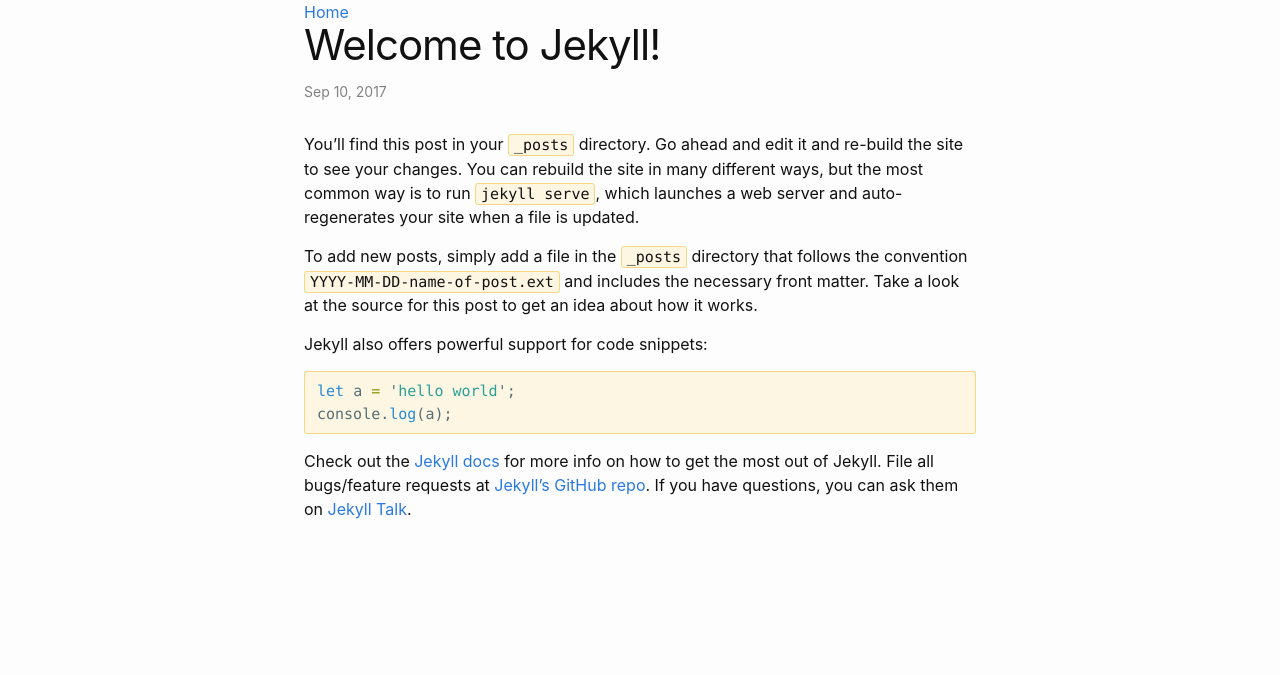
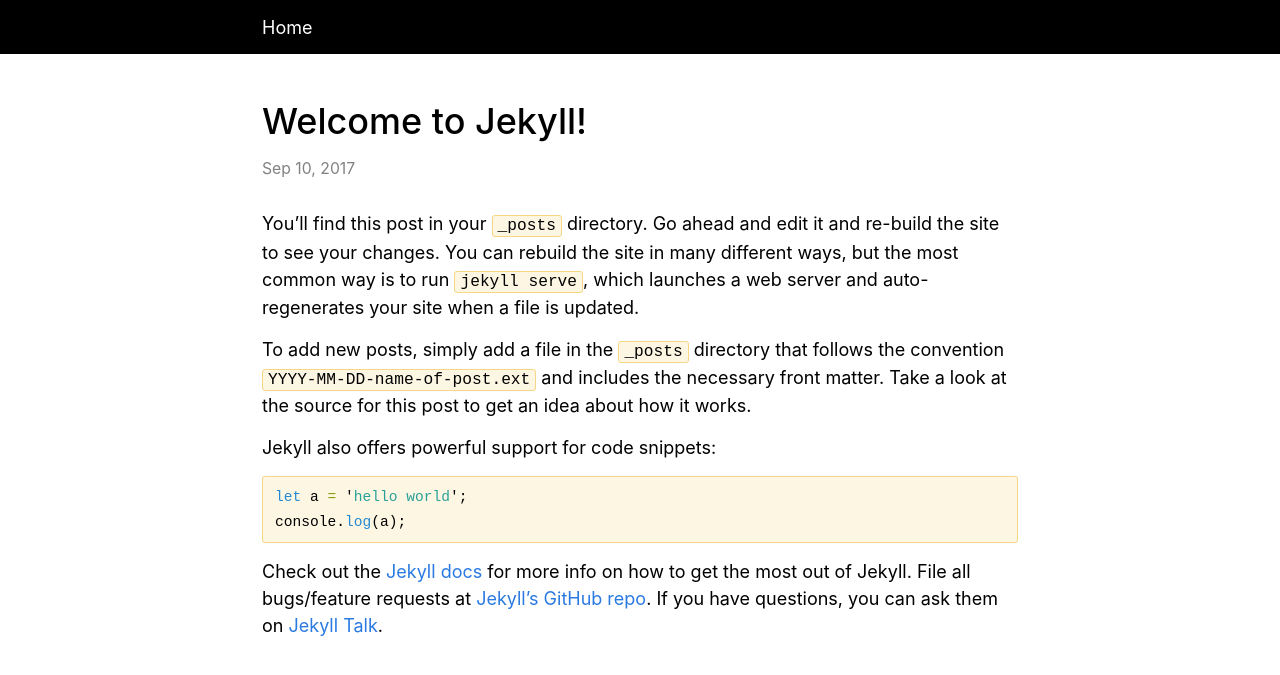
Before and after one commit to themichaelyang/jekyll-starter, a Jekyll site: the page built from _posts/2017-09-10-welcome-to-jekyll.md, in a window 1280 px wide and 900 px high. Shown: the top 675 px of the window. Built offline with Jekyll 4.4.1, drawn with Linux system fonts in a browser that asks for light colours.

Commit message:
added navbar, refactored styles

```diff
--- a/_config.yml
+++ b/_config.yml
@@ -21,3 +21,6 @@ sass:
     style: compressed
 # Build settings
 markdown: kramdown
+kramdown:
+  input: GFM
+  hard_wrap: false
--- a/_layouts/default.html
+++ b/_layouts/default.html
@@ -8,8 +8,12 @@
   <link rel="stylesheet" href="/stylesheets/style.css">
 </head>
 <body>
+  <nav class="navbar">
+    <ul class="navbar__inner">
+      <li class="navbar__item"><a class="navbar__text" href="/">Home</a></li>
+    </ul>
+  </nav>
   <main>
-    <a href="/">Home</a>
     {{ content }}
   </main>
 </body>
--- a/_sass/_base.scss
+++ b/_sass/_base.scss
@@ -1,3 +1,53 @@
+$base-font-family: Interface, apple-system, BlinkMacSystemFont, "Helvetica Neue", Helvetica, Arial, sans-serif;
+$base-font-size:   18px;
+$base-font-weight: 400;
+$small-font-size:  $base-font-size * 0.875;
+$base-line-height: 1.5;
+
+// Our variables
+// Seems like Droid Sans -> Open Sans -> Noto Sans (nicest weight + kerning)
+$spacing-unit:     30px;
+
+// $text-color:       #586e75;
+// $text-color:       #444;
+$text-color:       black;
+// $background-color: #fdfdfd;
+$background-color: white;
+$brand-color:      #2a7ae2;
+
+$grey-color:       #828282;
+$grey-color-light: lighten($grey-color, 40%);
+$grey-color-dark:  darken($grey-color, 25%);
+
+// Width of the content area
+$content-width:    800px;
+
+$on-palm:          600px;
+$on-laptop:        800px;
+
+// $base01: #586e75;
+$base01: black;
+$base1: #93a1a1;
+$base3: #fdf6e3;
+$orange: #cb4b16;
+$red: #dc322f;
+$blue: #268bd2;
+$cyan: #2aa198;
+$green: #859900;
+
+// Use media queries like this:
+// @include media-query($on-palm) {
+//     .wrapper {
+//         padding-right: $spacing-unit / 2;
+//         padding-left: $spacing-unit / 2;
+//     }
+// }
+@mixin media-query($device) {
+    @media screen and (max-width: $device) {
+        @content;
+    }
+}
+
 /**
 * Reset some basic elements
 */
@@ -8,6 +58,10 @@ dl, dd, ol, ul, figure {
   padding: 0;
 }
 
+html {
+  background-color: black;
+}
+
 /**
 * Basic styling
 */
@@ -16,17 +70,75 @@ body {
   color: $text-color;
   background-color: $background-color;
   -webkit-text-size-adjust: 100%;
-    -webkit-font-feature-settings: "kern" 1;
-    -moz-font-feature-settings: "kern" 1;
-    -o-font-feature-settings: "kern" 1;
   font-feature-settings: "kern" 1;
   font-kerning: normal;
+  text-rendering: optimizeLegibility;
+  -webkit-font-smoothing: subpixel-antialiased;
+  min-height: 100vh;
+  height: 100%;
+}
+
+%block--reset {
+  padding: 0;
+  margin: 0;
+}
+
+%list--reset {
+  @extend %block--reset;
+  list-style: none;
+}
+
+%block--centered {
+  margin: 0 auto;
+}
+
+%container {
+  width: 90%;
+  max-width: 42em;
+}
+
+%container--centered {
+  @extend %container;
+  @extend %block--centered;
+}
+
+$navbar-bg-color: black;
+$navbar-color: white;
+$navbar-height: 3em;
+
+.navbar {
+  height: $navbar-height;
+  width: 100%;
+  background-color: $navbar-bg-color;
+  position: fixed;
+  top: 0; left: 0;
+
+  display: flex;
+  flex-direction: column;
+}
+
+.navbar__inner {
+  @extend %list--reset;
+  @extend %container--centered;
+
+  flex: 1;
+  align-items: center;
+  flex-direction: row;
+  display: flex;
+}
+
+.navbar__text {
+  color: $navbar-color;
+
+  &:visited {
+    color: $navbar-color;
+  }
 }
 
 main {
-  width: 90%;
-  max-width: 42em;
-  margin: 0 auto;
+  @extend %container--centered;
+  margin-top: $navbar-height;
+  padding-top: 3rem;
 }
 
 /**
@@ -76,7 +188,8 @@ li {
 * Headings
 */
 h1, h2, h3, h4, h5, h6 {
-    font-weight: $base-font-weight;
+  font-weight: 500;
+  // letter-spacing: -0.01em;
 }
 
 /**
@@ -119,11 +232,12 @@ blockquote {
 */
 pre,
 code {
-    font-size: 15px;
+  font-size: 0.9em;
   border: 1px solid darken($base3, 20%);
   border-radius: 3px;
   background-color: $base3;
-    font-family: Menlo, monospace;
+  color: $base01;
+  font-family: "Roboto Mono", monospace;
 }
 
 code {
@@ -142,26 +256,6 @@ pre {
 }
 
 /**
- * Wrapper
- */
-.wrapper {
-    max-width: -webkit-calc(#{$content-width} - (#{$spacing-unit} * 2));
-    max-width:         calc(#{$content-width} - (#{$spacing-unit} * 2));
-    margin-right: auto;
-    margin-left: auto;
-    padding-right: $spacing-unit;
-    padding-left: $spacing-unit;
-    @extend %clearfix;
-
-    @include media-query($on-laptop) {
-        max-width: -webkit-calc(#{$content-width} - (#{$spacing-unit}));
-        max-width:         calc(#{$content-width} - (#{$spacing-unit}));
-        padding-right: $spacing-unit / 2;
-        padding-left: $spacing-unit / 2;
-    }
-}
-
-/**
 * Clearfix
 */
 %clearfix {
--- a/_sass/_layout.scss
+++ b/_sass/_layout.scss
@@ -38,13 +38,8 @@
 }
 
 .post-title {
-    font-size: 42px;
-    letter-spacing: -1px;
-    line-height: 1;
-
-    @include media-query($on-laptop) {
-        font-size: 36px;
-    }
+    font-size: 36px;
+    line-height: 1.1;
 }
 
 .post-content {
--- a/stylesheets/style.scss
+++ b/stylesheets/style.scss
@@ -3,53 +3,6 @@
 ---
 @charset "utf-8";
 
-// Our variables
-$base-font-family: -apple-system, BlinkMacSystemFont, "Helvetica Neue", Helvetica, Arial, sans-serif;
-$base-font-size:   16px;
-$base-font-weight: 400;
-$small-font-size:  $base-font-size * 0.875;
-$base-line-height: 1.5;
-
-$spacing-unit:     30px;
-
-$text-color:       #111;
-$background-color: #fdfdfd;
-$brand-color:      #2a7ae2;
-
-$grey-color:       #828282;
-$grey-color-light: lighten($grey-color, 40%);
-$grey-color-dark:  darken($grey-color, 25%);
-
-// Width of the content area
-$content-width:    800px;
-
-$on-palm:          600px;
-$on-laptop:        800px;
-
-$base01: #586e75;
-$base1: #93a1a1;
-$base3: #fdf6e3;
-$orange: #cb4b16;
-$red: #dc322f;
-$blue: #268bd2;
-$cyan: #2aa198;
-$green: #859900;
-
-// Use media queries like this:
-// @include media-query($on-palm) {
-//     .wrapper {
-//         padding-right: $spacing-unit / 2;
-//         padding-left: $spacing-unit / 2;
-//     }
-// }
-@mixin media-query($device) {
-    @media screen and (max-width: $device) {
-        @content;
-    }
-}
-
-
-
 // Import partials from `sass_dir` (defaults to "_sass")
 @import "base";
 @import "layout";
```
Also changed, not shown: _posts/2017-09-10-jane-eyre.md (added, +7 -0 lines), _posts/2017-09-10-welcome-to-jekyll.md (+1 -2 lines), _posts/2017-09-11-md-example.md (added, +148 -0 lines). Lines whose indentation alone changed are shown as unchanged.
